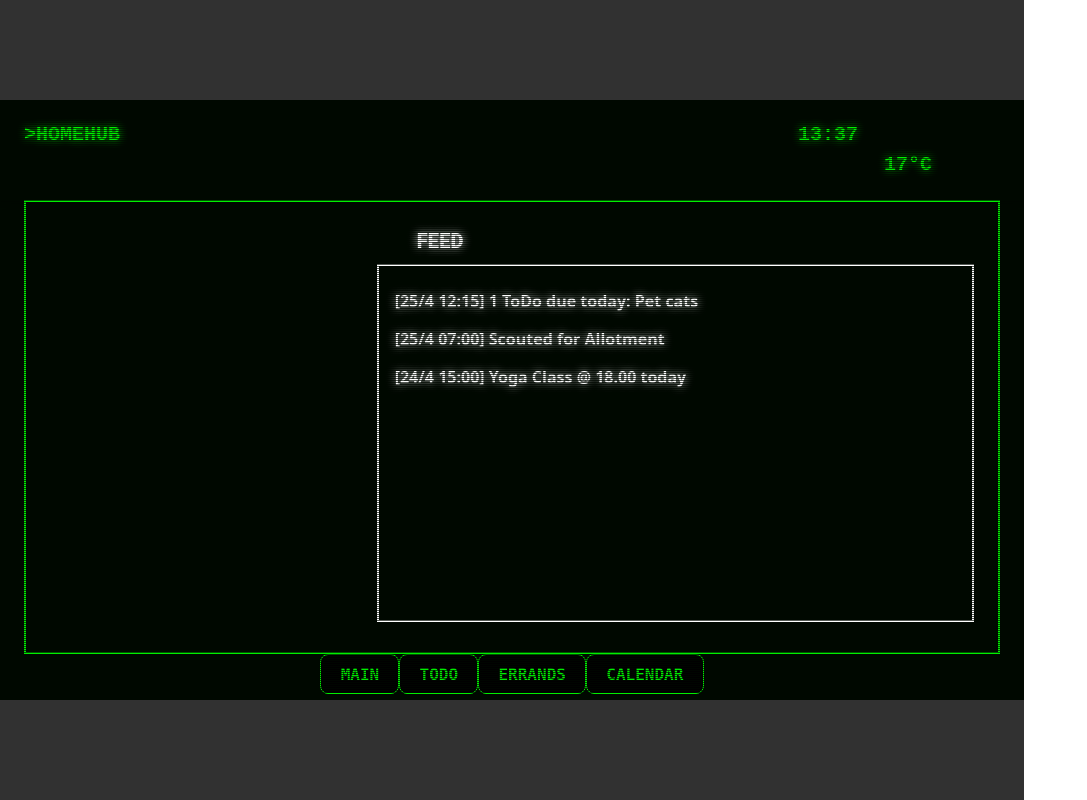
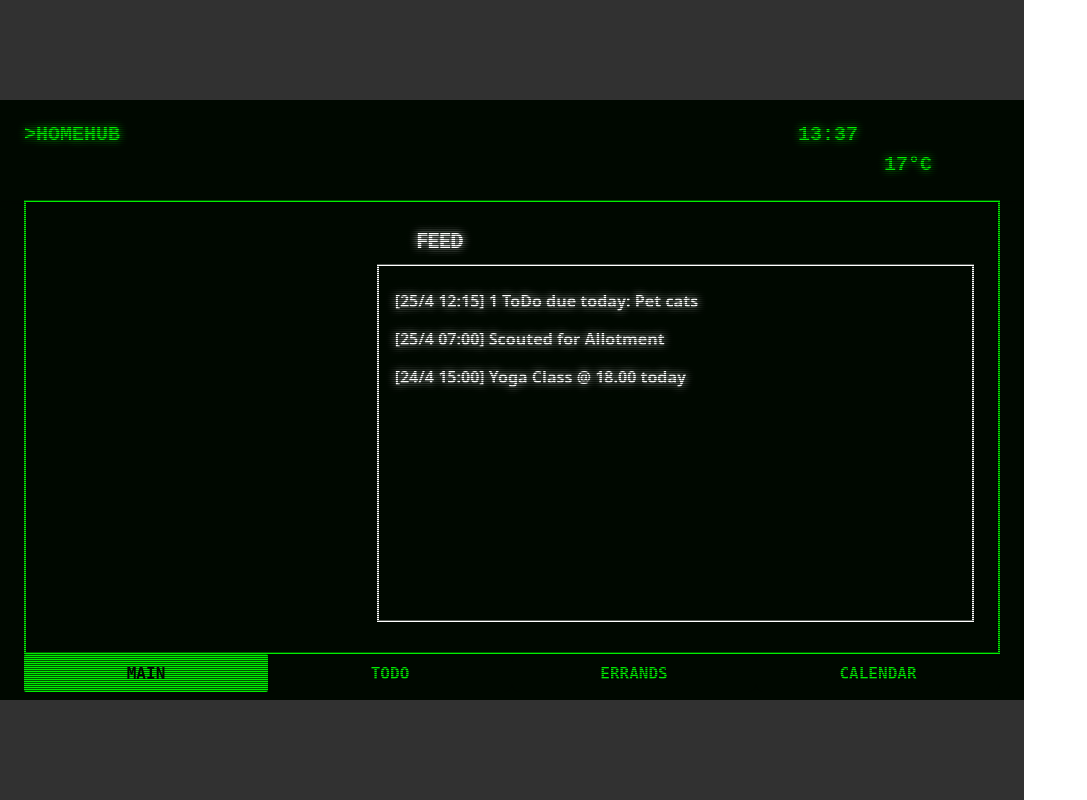
Before and after one commit to h0nkz/homehub, a React (Vite) app in the folder homehub-client/: page / in a window 1280 px wide. Shown: the whole page, without its empty margins (0-1087 px from the left). Built offline with nearby package versions, Linux system fonts and the light colour scheme; some icons are missing.

Commit message:
Add css style to active styledtab

```diff
--- a/homehub-client/src/components/StyledTab.tsx
+++ b/homehub-client/src/components/StyledTab.tsx
@@ -1,9 +1,6 @@
-import { styled } from "@mui/material/styles";
-import { Tab, Tabs, Typography } from '@mui/material';
-import { useCallback, useContext, useState, type ChangeEvent, type ReactNode } from "react";
-import ThemeContext from "../contexts/ThemeContext";
+import { useContext, type ChangeEvent, type ReactNode } from "react";
 import TabsContext from "../contexts/TabsContext";
-import styles from '../css-modules/button.module.css'
+import styles from '../css-modules/button.module.css';
 
 
 
@@ -21,18 +18,16 @@ import styles from '../css-modules/button.module.css'
 
 function StyledTab({ value, label }: { value: string, label: string }) {
 
-  const theme = useContext(ThemeContext);
   const tabsContext = useContext(TabsContext)
 
   const onClickButton = (value: string) => {
     tabsContext?.setActiveTab(value)
   }
 
-  console.dir(styles)
-
   return (
     <button
       className={styles.styledTabButton}
+      id={value === tabsContext?.activeTab ? styles.activeTab : ""}
       value={value}
       onClick={() => onClickButton(value)}>
       {label}
@@ -40,13 +35,8 @@ function StyledTab({ value, label }: { value: string, label: string }) {
   )
 }
 
-interface StyledTabsProps {
-  children?: React.ReactNode;
-  value: string;
-  onChange: (e: ChangeEvent<HTMLButtonElement>) => void;
-}
+const StyledTabs = ({children}:{ children: ReactNode | ReactNode[]} ) => {
 
-const StyledTabs = ({ children, value, onChange }: StyledTabsProps) => {
   return (
     <div style={{
       display: 'flex',
--- a/homehub-client/src/css-modules/button.module.css
+++ b/homehub-client/src/css-modules/button.module.css
@@ -1,13 +1,20 @@
 .styledTabButton {
 
     text-transform: 'none';
-    font-weight: 800;
-    font-size: 18;
+    font-weight: var(--theme-font-weight-bold);
+    font-size: 32;
     color: var(--theme-main-color);
-    border: 2;
+    border: 0;
     border-color: var(--theme-main-color);
-    width: (1024 - 48) / 4;
-    background-color: #000000;
+    width: 244px; /* (1024 - 48)/4 */
+    background-color: var(--theme-secondary-color);
     font-family: 'monospace';
     text-align: 'center';
 }
+
+#activeTab{
+    color: var(--theme-secondary-color);
+    border-radius: 2px;
+    border-color: var(--theme-main-color);
+    background-color: var(--theme-main-color);
+}
```
